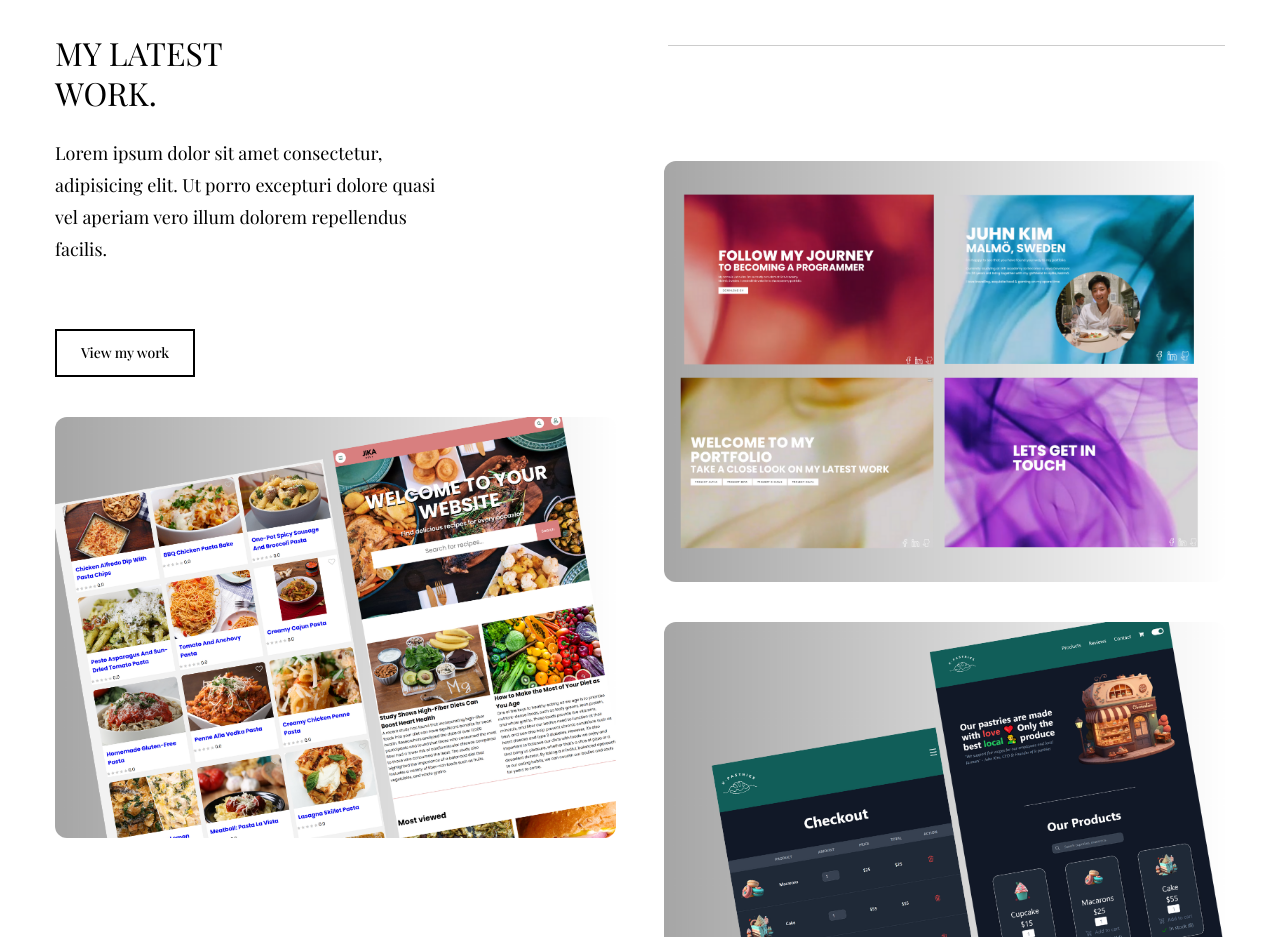
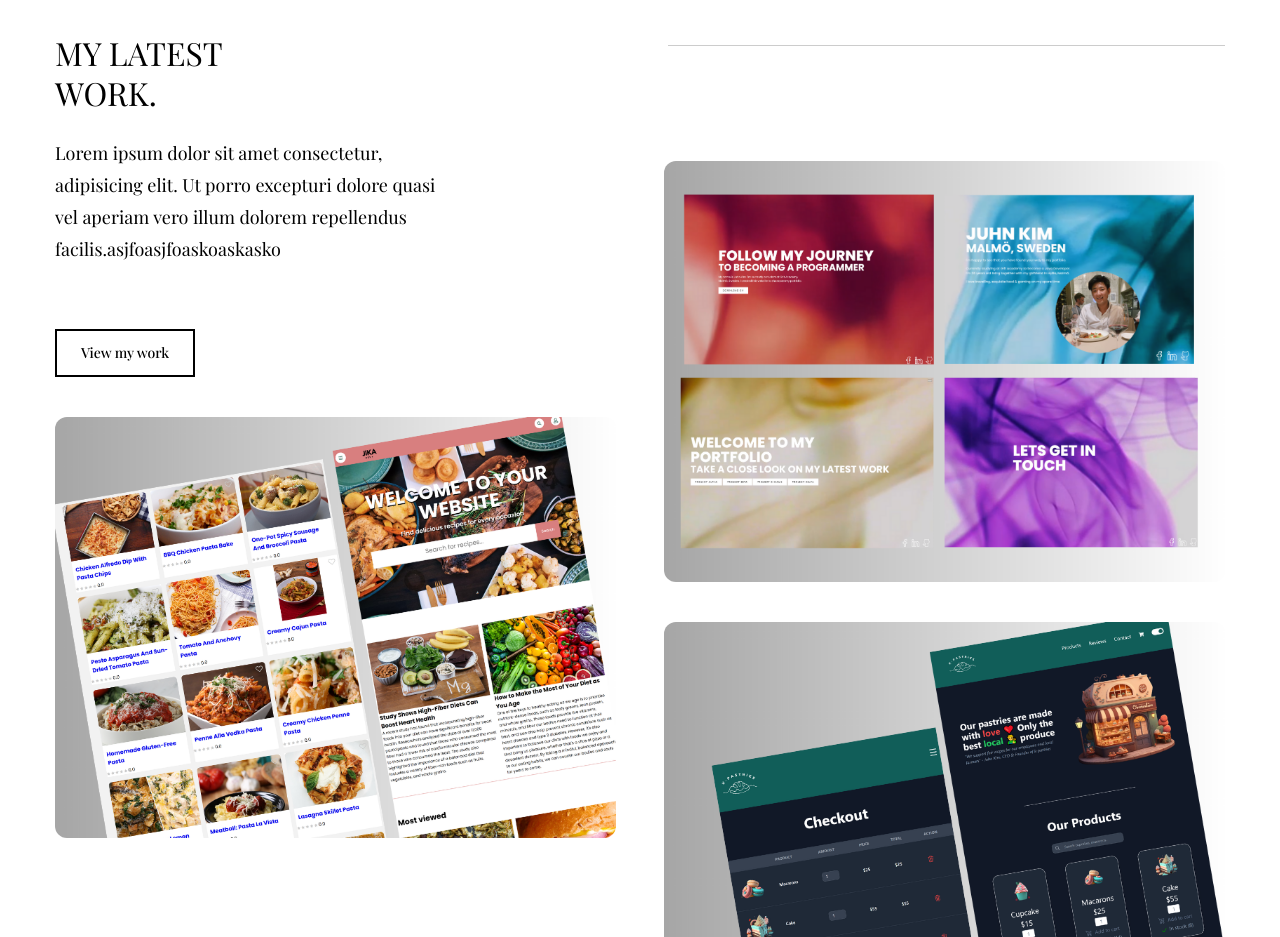
Before and after one commit to Juhniel/Portfolio-reactv2, a React (Vite) app: page / in a window 1280 px wide. Shown: the part 2262-3199 px from the top of the page. Built offline with nearby package versions, Linux system fonts and the light colour scheme; a web font is replaced by a local one.

Commit message:
fadeout animation variant

```diff
--- a/src/App.jsx
+++ b/src/App.jsx
@@ -29,6 +29,10 @@ export default function App() {
     }
   }, [theme]);
 
+  function handleViewWork(){
+
+  }
+
   return(
     <div className='bg-white bg-no-repeat bg-cover overflow-hidden dark:bg-zinc-900 dark:text-white'>
     <Header handleThemeLight={handleThemeLight} handleThemeDark={handleThemeDark} theme={theme}/>
@@ -36,7 +40,7 @@ export default function App() {
     <Nav />
     <About />
     <Experience />
-    <Work />
+    <Work handleViewWork={handleViewWork} />
     <Contact />
     <div className='h-[4000px]'></div>
   </div>
--- a/src/components/Work.jsx
+++ b/src/components/Work.jsx
@@ -8,7 +8,10 @@ import Img3 from "../assets/project-webshop.png";
 
 
 
-export default function Work() {
+export default function Work({handleViewWork}) {
+
+
+
   return (
     <section id="work" className="section">
       <div className="container mx-auto mt-40">
@@ -28,9 +31,10 @@ export default function Work() {
               <p className="max-w-sm mb-16 text">
                 Lorem ipsum dolor sit amet consectetur,
                 adipisicing elit. Ut porro excepturi dolore
-                quasi vel aperiam vero illum dolorem repellendus facilis.
+                quasi vel aperiam vero illum dolorem repellendus facilis.asjfoasjfoaskoaskasko
+
               </p>
-              <button className="btn btn-sm">View my work</button>
+              <button className="btn btn-sm" onClick={handleViewWork}>View my work</button>
             </div>
             {/* image */}
             <div className="group relative overflow-hidden dark:border-2 dark:border-white rounded-xl">
--- a/src/variants.js
+++ b/src/variants.js
@@ -18,3 +18,19 @@ export const fadeIn = (direction, delay) => {
       },
     };
   };
+
+  export const fadeOut = (direction, delay) => {
+    return {
+      exit: {
+        y: direction === "up" ? -80 : direction === "down" ? 80 : 0,
+        opacity: 0,
+        x: direction === "left" ? -80 : direction === "right" ? 80 : 0,
+        transition: {
+          type: "tween",
+          duration: 1.2,
+          delay: delay,
+          ease: [0.25, 0.25, 0.25, 0.75],
+        },
+      },
+    };
+  };
```
